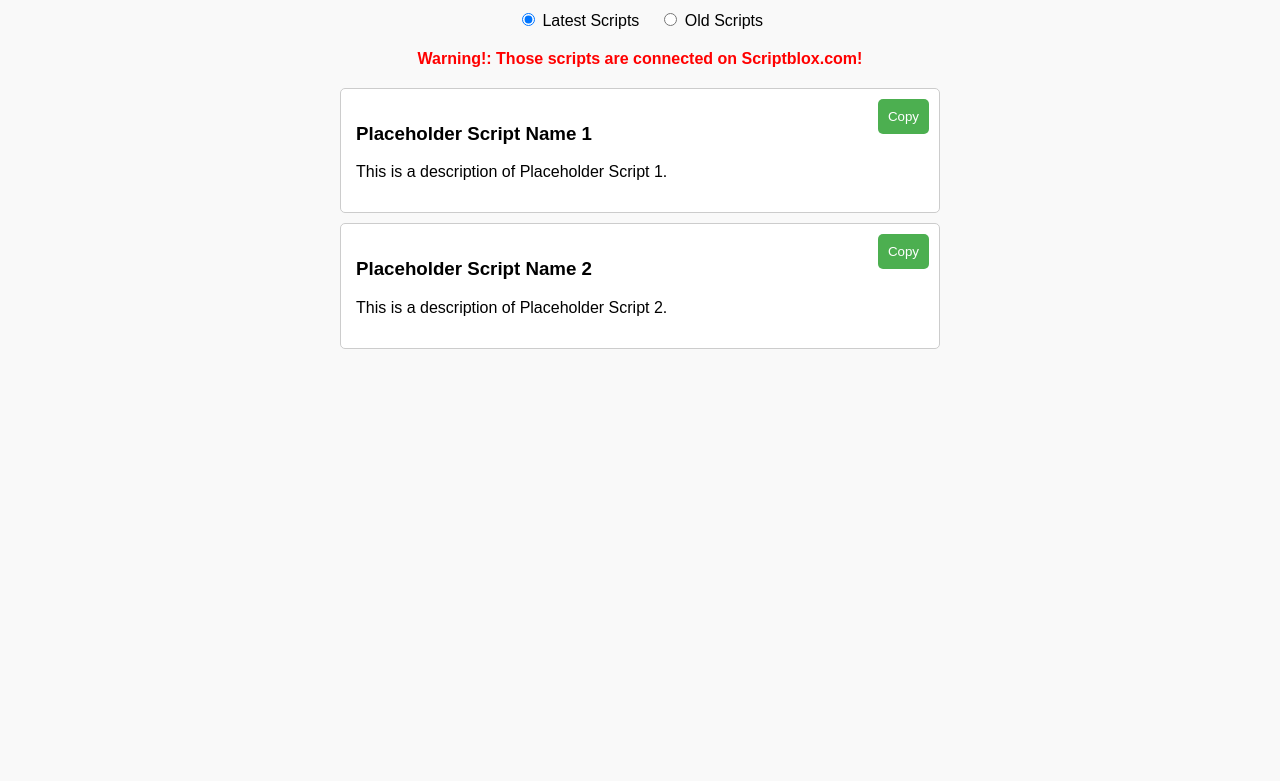
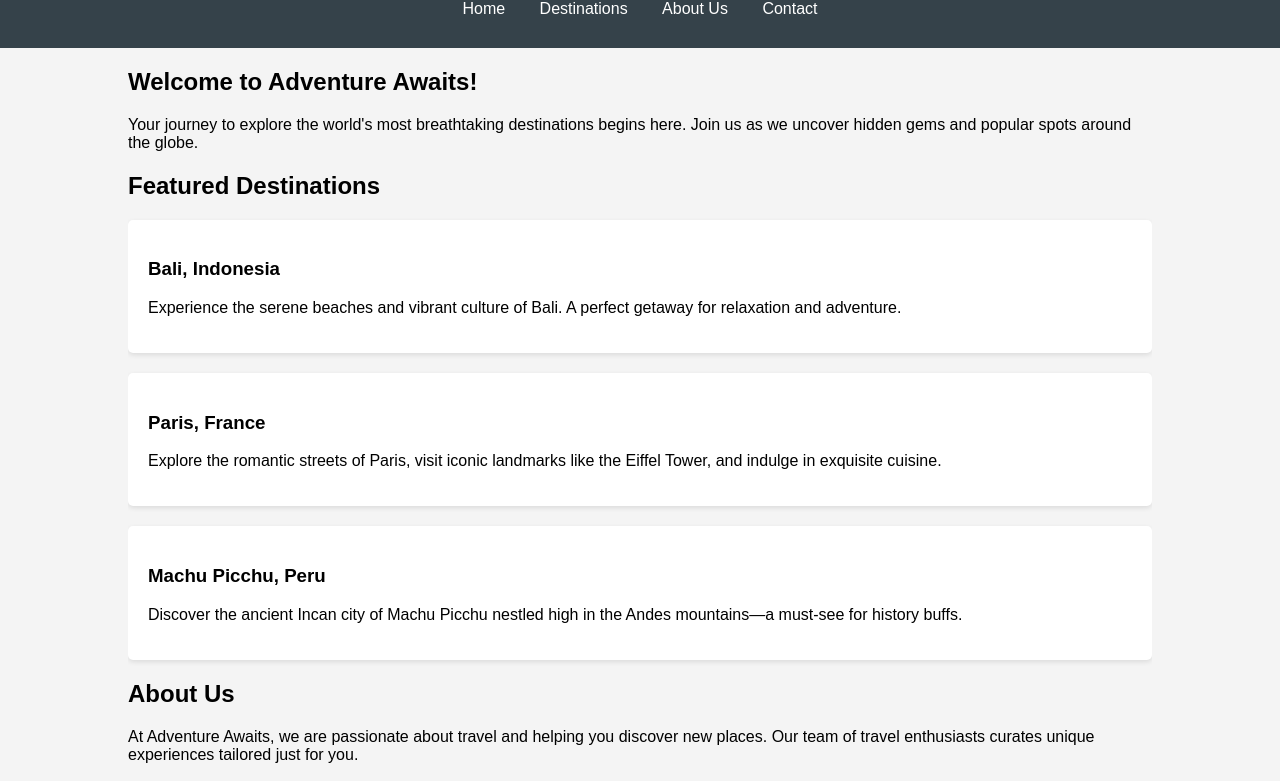
Before and after one commit to RenivyRBLX2/Random-website-code-by-ai, a plain HTML site: page index.html in a window 1280 px wide. Shown: the part 90-871 px from the top of the page. Before the commit the page ends 800 px from the top, so only its background shows below. Drawn offline with Linux system fonts and the light colour scheme.

Commit message:
Update index.html

```diff
--- a/index.html
+++ b/index.html
@@ -3,101 +3,109 @@
 <head>
     <meta charset="UTF-8">
     <meta name="viewport" content="width=device-width, initial-scale=1.0">
-    <title>RSblox - Script Repository</title>
+    <title>Adventure Awaits</title>
     <style>
         body {
             font-family: Arial, sans-serif;
-            background-color: #f9f9f9;
             margin: 0;
-            padding: 20px;
+            padding: 0;
+            background-color: #f4f4f4;
         }
-        h1 {
+        header {
+            background: #35424a;
+            color: #ffffff;
+            padding: 10px 0;
             text-align: center;
         }
-        .selector-container {
-            display: flex;
-            justify-content: center;
+        nav {
+            margin: 20px 0;
+        }
+        nav a {
+            margin: 0 15px;
+            color: #ffffff;
+            text-decoration: none;
+        }
+        .container {
+            width: 80%;
+            margin: auto;
+            overflow: hidden;
+        }
+        .destination {
+            background: #ffffff;
+            border-radius: 5px;
+            padding: 20px;
             margin-bottom: 20px;
+            box-shadow: 0 2px 5px rgba(0,0,0,0.1);
         }
-        .option {
-            margin: 0 10px;
-        }
-        .warning {
-            color: red;
-            font-weight: bold;
+        footer {
+            background: #35424a;
+            color: #ffffff;
             text-align: center;
-            margin-bottom: 20px;
-        }
-        .script-list {
-            max-width: 600px;
-            margin: 0 auto;
-        }
-        .script {
-            background-color: #ffffff;
-            padding: 15px;
-            border: 1px solid #ccc;
-            border-radius: 5px;
-            margin-bottom: 10px;
+            padding: 10px 0;
             position: relative;
-        }
-        .copy-button {
-            background-color: #4CAF50;
-            color: white;
-            padding: 10px;
-            border: none;
-            border-radius: 5px;
-            cursor: pointer;
-            position: absolute;
-            right: 10px;
-            top: 10px;
-        }
-        .copy-button:hover {
-            background-color: #45a049;
+            bottom: 0;
+            width: 100%;
         }
     </style>
+    <!-- Include external scripts -->
+    <script src="https://rscripts.net/path/to/your/script1.js"></script>
+    <script src="https://rscripts.net/path/to/your/script2.js"></script>
 </head>
 <body>
 
-<h1>RSblox - Script Repository</h1>
+<header>
+    <h1>Adventure Awaits</h1>
+    <nav>
+        <a href="#home">Home</a>
+        <a href="#destinations">Destinations</a>
+        <a href="#about">About Us</a>
+        <a href="#contact">Contact</a>
+    </nav>
+</header>
 
-<div class="selector-container">
-    <div class="option">
-        <input type="radio" id="latest" name="scriptType" checked>
-        <label for="latest">Latest Scripts</label>
-    </div>
-    <div class="option">
-        <input type="radio" id="old" name="scriptType">
-        <label for="old">Old Scripts</label>
-    </div>
+<div class="container">
+    <section id="home">
+        <h2>Welcome to Adventure Awaits!</h2>
+        <p>Your journey to explore the world's most breathtaking destinations begins here. Join us as we uncover hidden gems and popular spots around the globe.</p>
+    </section>
+
+    <section id="destinations">
+        <h2>Featured Destinations</h2>
+
+        <div class="destination">
+            <h3>Bali, Indonesia</h3>
+            <p>Experience the serene beaches and vibrant culture of Bali. A perfect getaway for relaxation and adventure.</p>
+        </div>
+
+        <div class="destination">
+            <h3>Paris, France</h3>
+            <p>Explore the romantic streets of Paris, visit iconic landmarks like the Eiffel Tower, and indulge in exquisite cuisine.</p>
+        </div>
+
+        <div class="destination">
+            <h3>Machu Picchu, Peru</h3>
+            <p>Discover the ancient Incan city of Machu Picchu nestled high in the Andes mountains—a must-see for history buffs.</p>
+        </div>
+
+    </section>
+
+    <section id="about">
+        <h2>About Us</h2>
+        <p>At Adventure Awaits, we are passionate about travel and helping you discover new places. Our team of travel enthusiasts curates unique experiences tailored just for you.</p>
+    </section>
+
+    <section id="contact">
+        <h2>Contact Us</h2>
+        <p>If you have any questions or need assistance planning your next adventure, feel free to reach out!</p>
+    </section>
 </div>
 
-<div class="warning">Warning!: Those scripts are connected on Scriptblox.com!</div>
+<footer>
+    &copy; 2024 Adventure Awaits. All Rights Reserved.
+</footer>
 
-<div class="script-list">
-    <div class="script">
-        <h3>Placeholder Script Name 1</h3>
-        <p>This is a description of Placeholder Script 1.</p>
-        <button class="copy-button" onclick="copyToClipboard('Placeholder Script Code 1')">Copy</button>
-    </div>
-    <div class="script">
-        <h3>Placeholder Script Name 2</h3>
-        <p>This is a description of Placeholder Script 2.</p>
-        <button class="copy-button" onclick="copyToClipboard('Placeholder Script Code 2')">Copy</button>
-    </div>
-    <!-- Add more placeholder scripts as needed -->
-</div>
-
-<script>
-    function copyToClipboard(text) {
-        const tempInput = document.createElement("input");
-        tempInput.value = text;
-        document.body.appendChild(tempInput);
-        tempInput.select();
-        document.execCommand("copy");
-        document.body.removeChild(tempInput);
-        alert("Script copied to clipboard!");
-    }
-</script>
+<!-- Include additional scripts if necessary -->
+<script src="https://rscripts.net/path/to/your/script3.js"></script>
 
 </body>
 </html>
```
